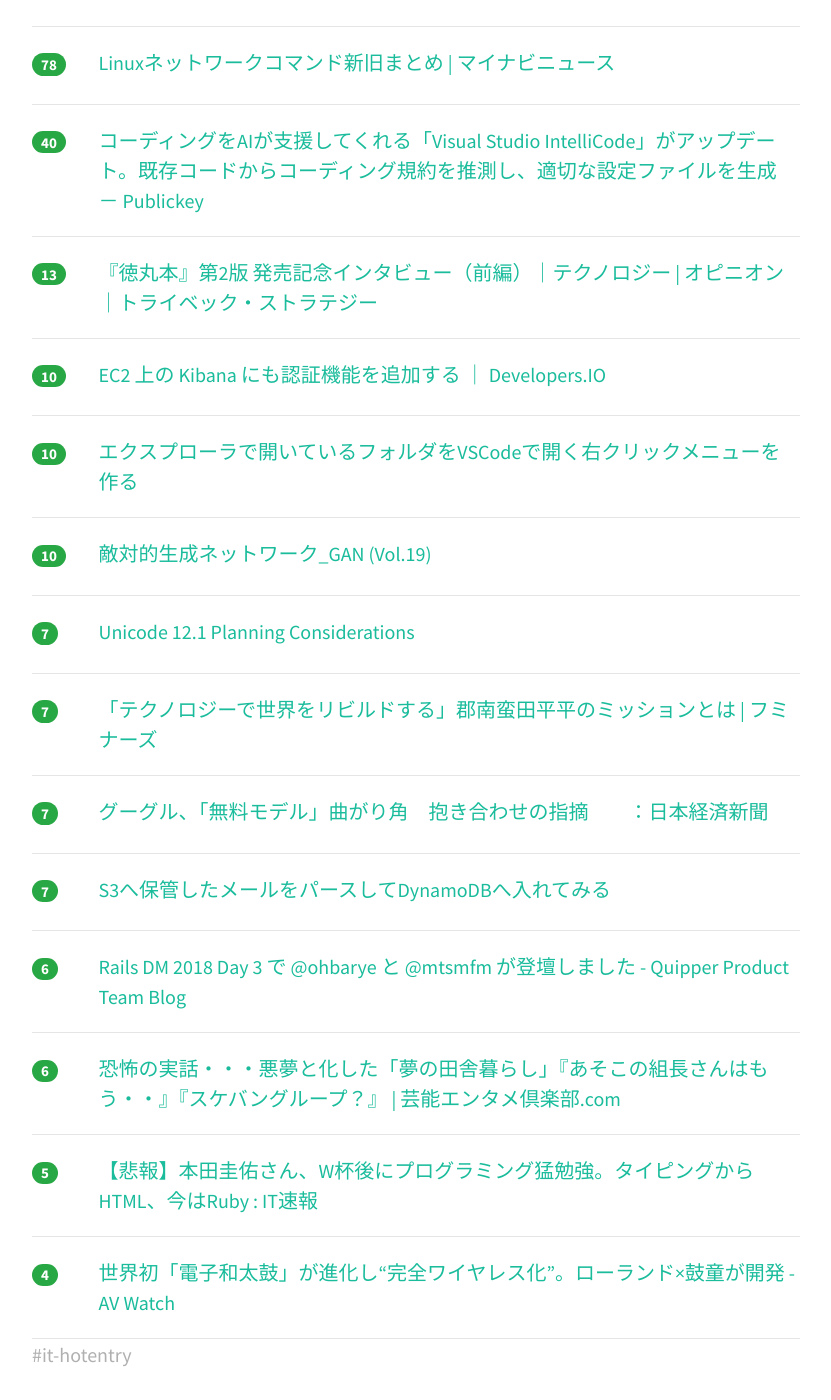
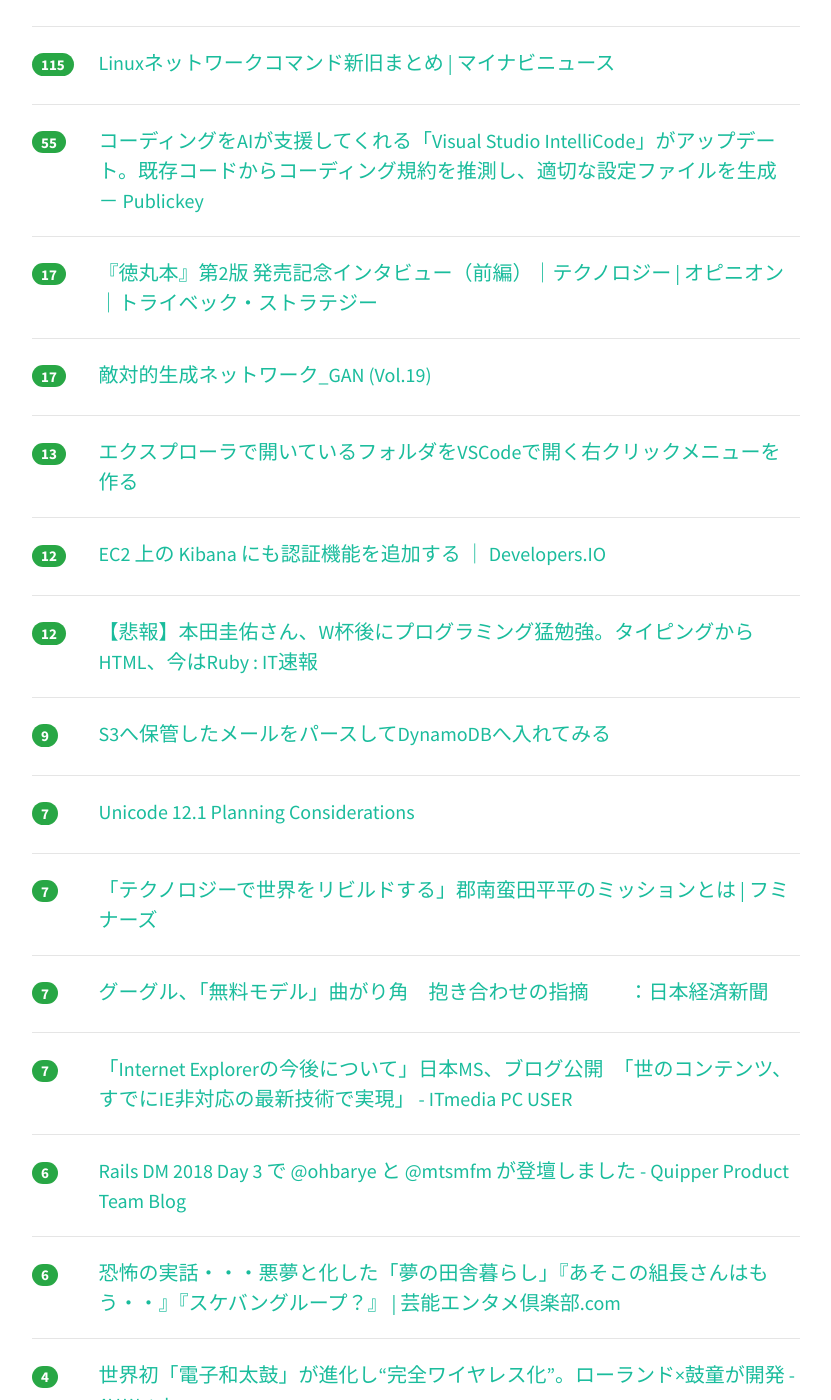
Before and after one commit to yatta47/hatena-matome-site, a Jekyll site: the page built from _posts/2018-07-19-hatena.md, in a window 1280 px wide and 1400 px high, scrolled down 449 px. Shown: the whole window, without its empty margins (224-1055 px from the left). Built offline with Jekyll 4.4.1, drawn with Linux system fonts in a browser that asks for light colours; nearby versions of some CDN libraries; some of the changed text lies outside the part shown.

Commit message:
Updated 2018-07-19

```diff
--- a/_posts/2018-07-19-hatena.md
+++ b/_posts/2018-07-19-hatena.md
@@ -1,44 +1,54 @@
 ---
 layout: post
 title:  "2018-07-19 はてぶIT"
-date:   2018-07-19 07:01:55
+date:   2018-07-19 08:00:53
 tags: [it-hotentry]
 ---
-15 件のデータあり
+17 件のデータあり
 
 <hr><div class="row">
-<div class="col-1"><span class="badge badge-pill badge-success h2">130</span></div>
+<div class="col-1"><span class="badge badge-pill badge-success h2">134</span></div>
 <div class="col-11"><a href='https://hb.matsumoto-r.jp/entry/2014/09/11/025533' target='_blank'>ApacheでCGIを使う場合にpreforkを使った方が良い状況とそのチューニングについて - 人間とウェブの未来</a></div>
 </div>
 <hr>
 <div class="row">
-<div class="col-1"><span class="badge badge-pill badge-success h2">78</span></div>
+<div class="col-1"><span class="badge badge-pill badge-success h2">115</span></div>
 <div class="col-11"><a href='https://news.mynavi.jp/article/20180718-665930/' target='_blank'>Linuxネットワークコマンド新旧まとめ | マイナビニュース</a></div>
 </div>
 <hr>
 <div class="row">
-<div class="col-1"><span class="badge badge-pill badge-success h2">40</span></div>
+<div class="col-1"><span class="badge badge-pill badge-success h2">55</span></div>
 <div class="col-11"><a href='https://www.publickey1.jp/blog/18/aivisual_studio_intellicode.html' target='_blank'>コーディングをAIが支援してくれる「Visual Studio IntelliCode」がアップデート。既存コードからコーディング規約を推測し、適切な設定ファイルを生成 － Publickey</a></div>
 </div>
 <hr>
 <div class="row">
-<div class="col-1"><span class="badge badge-pill badge-success h2">13</span></div>
+<div class="col-1"><span class="badge badge-pill badge-success h2">17</span></div>
 <div class="col-11"><a href='https://www.tribeck.jp/column/opinion/technology/20180717/' target='_blank'>『徳丸本』第2版 発売記念インタビュー（前編）｜テクノロジー | オピニオン｜トライベック・ストラテジー</a></div>
 </div>
 <hr>
 <div class="row">
-<div class="col-1"><span class="badge badge-pill badge-success h2">10</span></div>
+<div class="col-1"><span class="badge badge-pill badge-success h2">17</span></div>
+<div class="col-11"><a href='https://products.sint.co.jp/aisia/blog/vol1-19' target='_blank'>敵対的生成ネットワーク_GAN (Vol.19)</a></div>
+</div>
+<hr>
+<div class="row">
+<div class="col-1"><span class="badge badge-pill badge-success h2">13</span></div>
+<div class="col-11"><a href='https://qiita.com/WGG_SH/items/efa3a83ca1b9add1cc01' target='_blank'>エクスプローラで開いているフォルダをVSCodeで開く右クリックメニューを作る</a></div>
+</div>
+<hr>
+<div class="row">
+<div class="col-1"><span class="badge badge-pill badge-success h2">12</span></div>
 <div class="col-11"><a href='https://dev.classmethod.jp/server-side/elasticsearch/authenticated-kibana-for-ec2/' target='_blank'>EC2 上の Kibana にも認証機能を追加する ｜ Developers.IO</a></div>
 </div>
 <hr>
 <div class="row">
-<div class="col-1"><span class="badge badge-pill badge-success h2">10</span></div>
-<div class="col-11"><a href='https://qiita.com/WGG_SH/items/efa3a83ca1b9add1cc01' target='_blank'>エクスプローラで開いているフォルダをVSCodeで開く右クリックメニューを作る</a></div>
+<div class="col-1"><span class="badge badge-pill badge-success h2">12</span></div>
+<div class="col-11"><a href='http://blog.livedoor.jp/itsoku/archives/53829029.html' target='_blank'>【悲報】本田圭佑さん、W杯後にプログラミング猛勉強。タイピングからHTML、今はRuby : IT速報</a></div>
 </div>
 <hr>
 <div class="row">
-<div class="col-1"><span class="badge badge-pill badge-success h2">10</span></div>
-<div class="col-11"><a href='https://products.sint.co.jp/aisia/blog/vol1-19' target='_blank'>敵対的生成ネットワーク_GAN (Vol.19)</a></div>
+<div class="col-1"><span class="badge badge-pill badge-success h2">9</span></div>
+<div class="col-11"><a href='https://qiita.com/foxtrackjp/items/f4617eff910235a10c0a' target='_blank'>S3へ保管したメールをパースしてDynamoDBへ入れてみる</a></div>
 </div>
 <hr>
 <div class="row">
@@ -58,7 +68,7 @@ tags: [it-hotentry]
 <hr>
 <div class="row">
 <div class="col-1"><span class="badge badge-pill badge-success h2">7</span></div>
-<div class="col-11"><a href='https://qiita.com/foxtrackjp/items/f4617eff910235a10c0a' target='_blank'>S3へ保管したメールをパースしてDynamoDBへ入れてみる</a></div>
+<div class="col-11"><a href='http://www.itmedia.co.jp/pcuser/articles/1807/18/news109.html' target='_blank'>「Internet Explorerの今後について」日本MS、ブログ公開　「世のコンテンツ、すでにIE非対応の最新技術で実現」 - ITmedia PC USER</a></div>
 </div>
 <hr>
 <div class="row">
@@ -72,12 +82,12 @@ tags: [it-hotentry]
 </div>
 <hr>
 <div class="row">
-<div class="col-1"><span class="badge badge-pill badge-success h2">5</span></div>
-<div class="col-11"><a href='http://blog.livedoor.jp/itsoku/archives/53829029.html' target='_blank'>【悲報】本田圭佑さん、W杯後にプログラミング猛勉強。タイピングからHTML、今はRuby : IT速報</a></div>
+<div class="col-1"><span class="badge badge-pill badge-success h2">4</span></div>
+<div class="col-11"><a href='https://av.watch.impress.co.jp/docs/news/1133563.html' target='_blank'>世界初「電子和太鼓」が進化し“完全ワイヤレス化”。ローランド×鼓童が開発 - AV Watch</a></div>
 </div>
 <hr>
 <div class="row">
 <div class="col-1"><span class="badge badge-pill badge-success h2">4</span></div>
-<div class="col-11"><a href='https://av.watch.impress.co.jp/docs/news/1133563.html' target='_blank'>世界初「電子和太鼓」が進化し“完全ワイヤレス化”。ローランド×鼓童が開発 - AV Watch</a></div>
+<div class="col-11"><a href='https://www.moguravr.com/leap-motion-mirrorworlds-ar-vr/' target='_blank'>現実を全てVR化する「ミラーワールド」の実現は近いかもしれない | Mogura VR - 国内外のVR/AR/MR最新情報</a></div>
 </div>
 <hr>
```
